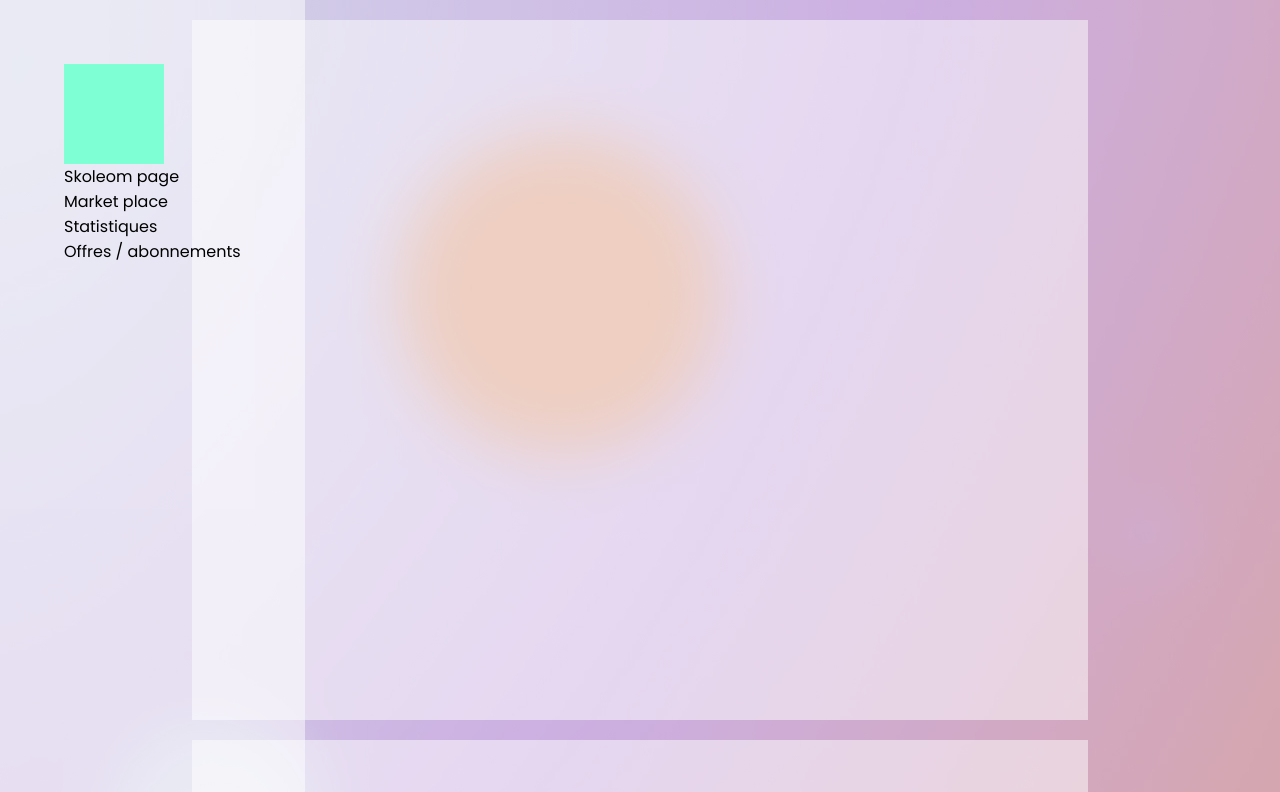
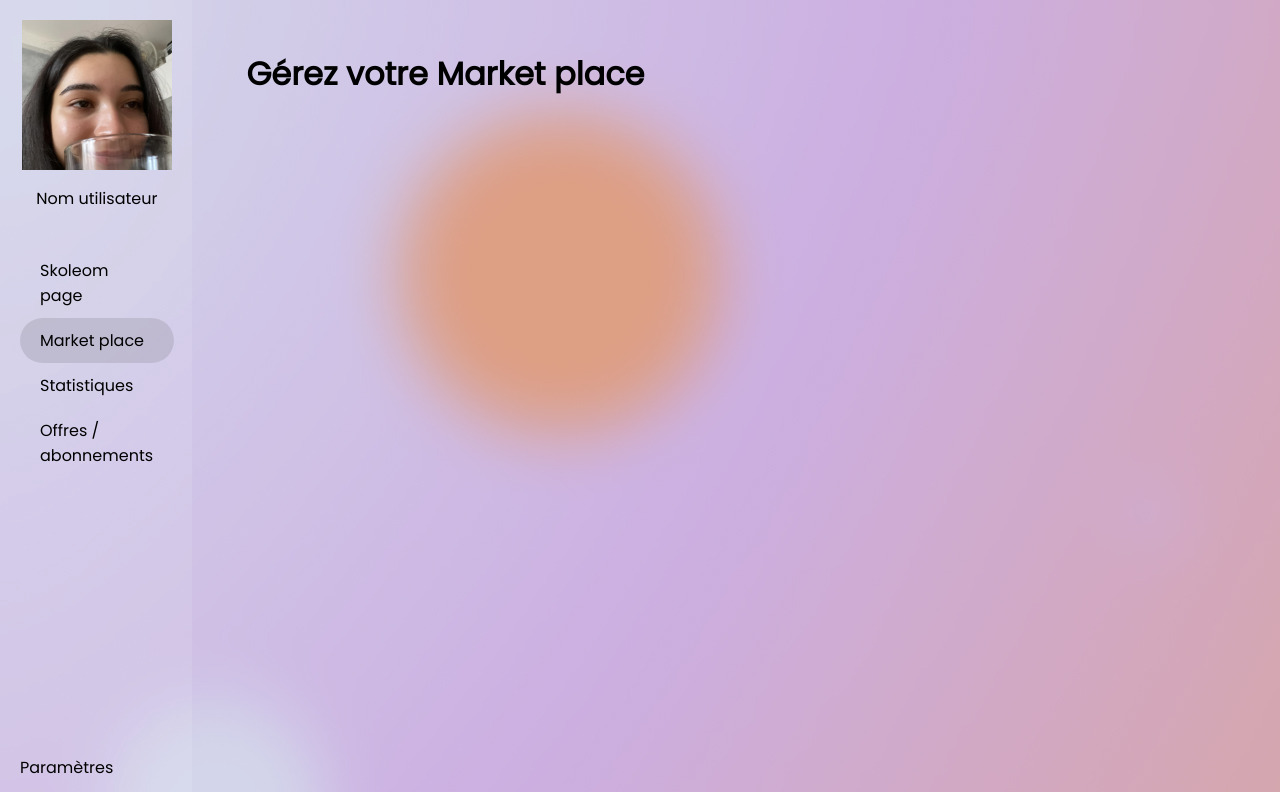
Before and after one commit to PipouilleJohnson/monetizer-studio, a plain HTML site: page index.html in a window 1280 px wide. Both pictures are taken after a click on the link "Market place". Shown: the top 792 px of the page. Drawn offline with Linux system fonts and the light colour scheme.

Commit message:
save 19052023 22h18

```diff
--- a/index.html
+++ b/index.html
@@ -12,25 +12,65 @@
 
     <!-- panneau de controle du monetizer -->
     <div class="panneau-gauche">
-        <div class="utilisateur">
-            <div class="image-utilisateur">
+        <div class="container-panneau">
 
+            <div class="partie-haute-panneau">
+                <div class="utilisateur">
+
+                    <div class="image-utilisateur">
+                        <img id="photo-profil "src="assets/Sasa-the.jpg" alt="Photo de profil de l'utilisateur">
+                    </div>
+
+                    <div class="nom-utilisateur">
+                        <p>Nom utilisateur</p>
+                    </div>
+
+
+                </div>
+
+                <div class="boutons-panneau">
+                    <div class="bouton" id="skoleom-page"><a href="#">Skoleom page</a></div>
+                    <div class="bouton" id="market-place"><a href="#">Market place</a></div>
+                    <div class="bouton" id="statistiques"><a href="#">Statistiques</a></div>
+                    <div class="bouton" id="offres-abonnements"><a href="#">Offres / abonnements</a></div>
+                </div>
+            </div>
+
+
+            <div class="bouton-parametres">
+                <div id="parametres">Paramètres</div>
             </div>
 
         </div>
-        <div class="boutons-panneau">
-            <div id="skoleom-page"><a href="#">Skoleom page</a></div>
-            <div id="market-place"><a href="#">Market place</a></div>
-            <div id="statistiques"><a href="#">Statistiques</a></div>
-            <div id="offres-abonnements"><a href="#">Offres / abonnements</a></div>
-        </div>
+
     </div>
     <!-- Fin du panneau de controle -->
 
-    <div class="bloc"></div>
-    <div class="bloc"></div>
+    <div class="ecrans-de-controle">
 
-    <script href="script.js"></script>
+        <div id="ecran-skoleom-page">
+            <h1>Gérez votre Skoleom Page</h1>
+
+        </div>
+
+        <div id="ecran-market-place">
+            <h1>Gérez votre Market place</h1>
+
+        </div>
+
+        <div id="ecran-statistiques">
+            <h1>Vos statistiques</h1>
+
+        </div>
+
+        <div id="ecran-offres-abonnements">
+            <h1>Choisissez la solution qui vous plait</h1>
+
+        </div>
+    </div>
+
+
+    <script src="script.js"></script>
 
 </body>
 </html>
--- a/script.js
+++ b/script.js
@@ -0,0 +1,58 @@
+const skoleomPage = document.getElementById("skoleom-page");
+const marketPlace = document.getElementById("market-place");
+const statistiques = document.getElementById("statistiques");
+const offresAbonnements = document.getElementById("offres-abonnements");
+
+const ecranSkoleomPage = document.getElementById("ecran-skoleom-page");
+const ecranMarketPlace = document.getElementById("ecran-market-place");
+const ecranStatistiques = document.getElementById("ecran-statistiques");
+const ecranOffresAbonnments = document.getElementById("ecran-offres-abonnements");
+
+
+skoleomPage.addEventListener("click", () => {
+    skoleomPage.style.backgroundColor = "rgba(0, 0, 0, 0.1)";
+    marketPlace.style.backgroundColor = "rgba(0, 0, 0, 0)";
+    statistiques.style.backgroundColor = "rgba(0, 0, 0, 0)";
+    offresAbonnements.style.backgroundColor = "rgba(0, 0, 0, 0)";
+
+    ecranSkoleomPage.style.visibility = "visible";
+    ecranMarketPlace.style.visibility = "hidden";
+    ecranStatistiques.style.visibility = "hidden";
+    ecranOffresAbonnments.style.visibility = "hidden";
+});
+
+marketPlace.addEventListener("click", () => {
+    skoleomPage.style.backgroundColor = "rgba(0, 0, 0, 0)";
+    marketPlace.style.backgroundColor = "rgba(0, 0, 0, 0.1)";
+    statistiques.style.backgroundColor = "rgba(0, 0, 0, 0)";
+    offresAbonnements.style.backgroundColor = "rgba(0, 0, 0, 0)";
+
+    ecranSkoleomPage.style.visibility = "hidden";
+    ecranMarketPlace.style.visibility = "visible";
+    ecranStatistiques.style.visibility = "hidden";
+    ecranOffresAbonnments.style.visibility = "hidden";
+});
+
+statistiques.addEventListener("click", () => {
+    skoleomPage.style.backgroundColor = "rgba(0, 0, 0, 0)";
+    marketPlace.style.backgroundColor = "rgba(0, 0, 0, 0)";
+    statistiques.style.backgroundColor = "rgba(0, 0, 0, 0.1)";
+    offresAbonnements.style.backgroundColor = "rgba(0, 0, 0, 0)";
+
+    ecranSkoleomPage.style.visibility = "hidden";
+    ecranMarketPlace.style.visibility = "hidden";
+    ecranStatistiques.style.visibility = "visible";
+    ecranOffresAbonnments.style.visibility = "hidden";
+});
+
+offresAbonnements.addEventListener("click", () => {
+    skoleomPage.style.backgroundColor = "rgba(0, 0, 0, 0)";
+    marketPlace.style.backgroundColor = "rgba(0, 0, 0, 0)";
+    statistiques.style.backgroundColor = "rgba(0, 0, 0, 0)";
+    offresAbonnements.style.backgroundColor = "rgba(0, 0, 0, 0.1)";
+
+    ecranSkoleomPage.style.visibility = "hidden";
+    ecranMarketPlace.style.visibility = "hidden";
+    ecranStatistiques.style.visibility = "hidden";
+    ecranOffresAbonnments.style.visibility = "visible";
+});
--- a/style.css
+++ b/style.css
@@ -5,19 +5,26 @@
 
 html, body{
     margin: 0;
-    background-color: aqua;
+    width: 100%;
     font-family: "poppins-reg";
     color: black;
+    display: flex;
+    flex-direction: row;
     background-image: url(assets/background.jpg);
     background-attachment: fixed;
 }
 
+/* Début du panneau de controle de l'application */
+
 .panneau-gauche{
-    background-color: rgba(255,255,255,0.5);
+    background-color: rgba(255,255,255,0.1);
     position: fixed;
     top: 0;
-    padding: 5%;
+    width: 15%;
     height: 100%;
+    display: flex;
+    flex-direction: column;
+    justify-content: space-between;
 }
 
 .panneau-gauche a{
@@ -25,25 +32,130 @@ html, body{
     color: black;
 }
 
+.container-panneau{
+    width: 80%;
+    margin: 20px;
+    height: 100%;
+    display: flex;
+    flex-direction: column;
+    justify-content: space-between;
+
+}
+
+.partie-haute-panneau{
+    height: 60%;
+    display: flex;
+    flex-direction: column;
+    justify-content: space-between;
+}
+
 .utilisateur{
-    width: 80%;
+    width: 100%;
+    display: flex;
+    flex-direction: column;
+    justify-content: center;
 }
 
 .image-utilisateur{
-    width: 100px;
-    height: 100px;
-    background-color: aquamarine;
+    margin: 0 auto;
+    width: 150px;
+    height: 150px;
+    border-radius: 150px;
+    background-color: rgb(69, 103, 92);
 }
 
+.image-utilisateur img{
+    width: 150px;
+    height: 150px;
+    object-fit: cover;
+}
 
+.nom-utilisateur{
+    text-align: center;
+}
 
+.boutons-panneau{
+    height: 50%;
+    display: flex;
+    flex-direction: column;
+    justify-content: space-between;
+}
 
+.bouton{
+    padding: 10px 20px;
+    border-radius: 50px;
+}
 
+#skoleom-page{
+    background-color: rgba(0,0,0,0.1);
+}
 
+#market-place{
+    background-color: rgba(0,0,0,0);
+}
 
-.bloc{
-    margin: 20px auto;
-    width: 70%;
-    height: 700px;
-    background-color: rgba(255,255,255,0.5);
+#statistiques{
+    background-color: rgba(0,0,0,0);
 }
+
+#offres-abonnements{
+    background-color: rgba(0,0,0,0);
+}
+
+/* Fin du panneau de controle */
+
+.ecrans-de-controle{
+    width: 100%;
+    display: flex;
+    flex-direction: row;
+    justify-content: end;
+}
+
+#ecran-skoleom-page{
+    visibility: visible;
+    top: 0;
+    right: 0;
+    position: absolute;
+    width: 85%;
+}
+
+#ecran-skoleom-page h1{
+    margin:50px 5% 0 5%;
+}
+
+#ecran-market-place{
+
+    visibility: hidden;
+    top: 0;
+    right: 0;
+    position: absolute;
+    width: 85%;
+}
+
+#ecran-market-place h1{
+    margin:50px 5% 0 5%;
+}
+
+#ecran-statistiques{
+    visibility: hidden;
+    top: 0;
+    right: 0;
+    position: absolute;
+    width: 85%;
+}
+
+#ecran-statistiques h1{
+    margin:50px 5% 0 5%;
+}
+
+#ecran-offres-abonnements{
+    visibility: hidden;
+    top: 0;
+    right: 0;
+    position: absolute;
+    width: 85%;
+}
+
+#ecran-offres-abonnements h1{
+    margin:50px 5% 0 5%;
+}
```
Also changed, not shown: assets/Sasa-the.jpg (added).
